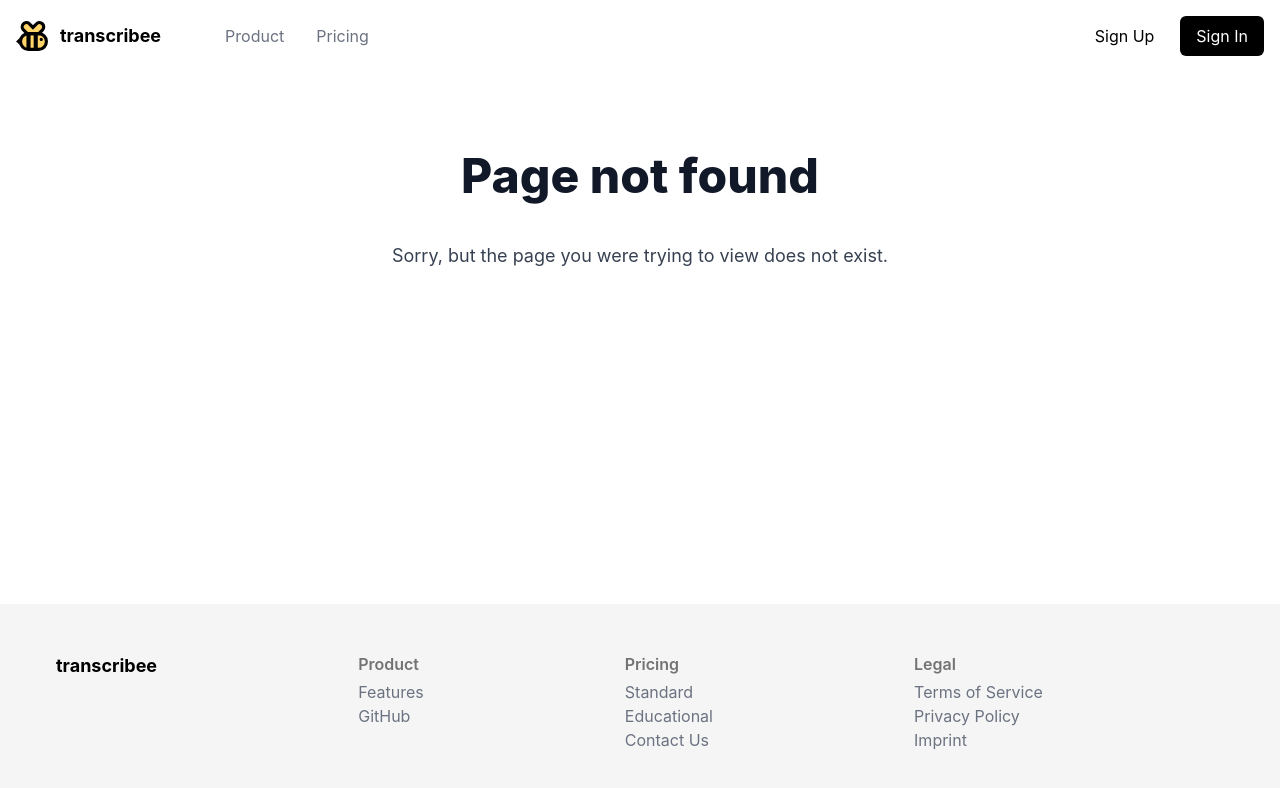
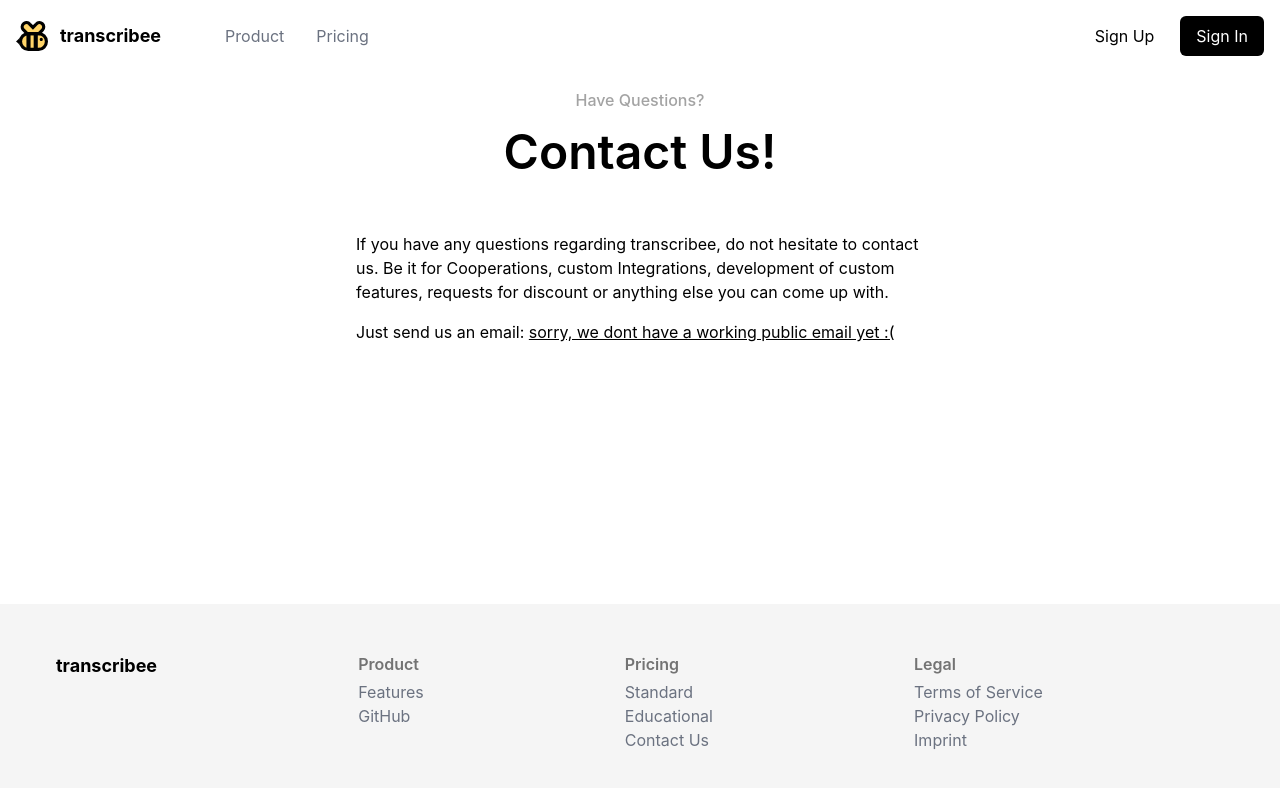
Before and after one commit to bugbakery/transcribee-website, a Next.js app: page /contact in a window 1280 px wide. Before the commit this address had no page. Shown: the top 788 px of the page. Built offline with nearby package versions, Linux system fonts and the light colour scheme.

Commit message:
add contact page

```diff
--- /dev/null
+++ b/src/app/contact/mail.tsx
@@ -0,0 +1,19 @@
+'use client';
+
+import React, { useEffect, useState } from "react";
+
+export function MailLink() {
+    const address = "(: tey liame cilbup gnikrow a evah tnod ew ,yrros";
+    const [addressState, setAdress] = useState(null as null | string);
+    useEffect(() => {
+      setTimeout(() => {
+        setAdress(address.split("").reverse().join(""))
+      }, 1000);
+    }, [])
+
+    return (
+      addressState
+      ? <a className="underline" href={`mailto:${addressState}`}>{addressState}</a>
+      : <span>xxxxxxx@xxxxxxxxxxx.xxx (Loading...)</span>
+    )
+  }
--- /dev/null
+++ b/src/app/contact/page.tsx
@@ -0,0 +1,30 @@
+import React, { useEffect, useState } from 'react';
+import { Metadata } from 'next';
+import { Page } from '../../components/Page';
+import { MailLink } from './mail';
+
+export const metadata: Metadata = {
+  title: 'Contact Us',
+  openGraph: {
+    title: 'Contact Us',
+  },
+};
+
+export default function ContactPage() {
+  return (
+    <Page className='max-w-[600px]'>
+      <h1 className="text-center text-neutral-400 font-medium my-4">Have Questions?</h1>
+      <h2 className="text-center text-5xl font-semibold my-4">Contact Us!</h2>
+
+      <p className='pb-4 pt-10'>
+        If you have any questions regarding transcribee, do not hesitate to contact us.
+        Be it for Cooperations, custom Integrations, development of custom features, requests for
+        discount or anything else you can come up with.
+      </p>
+
+      <p className='pb-4'>
+        Just send us an email: <MailLink />
+      </p>
+    </Page>
+  );
+}
```
